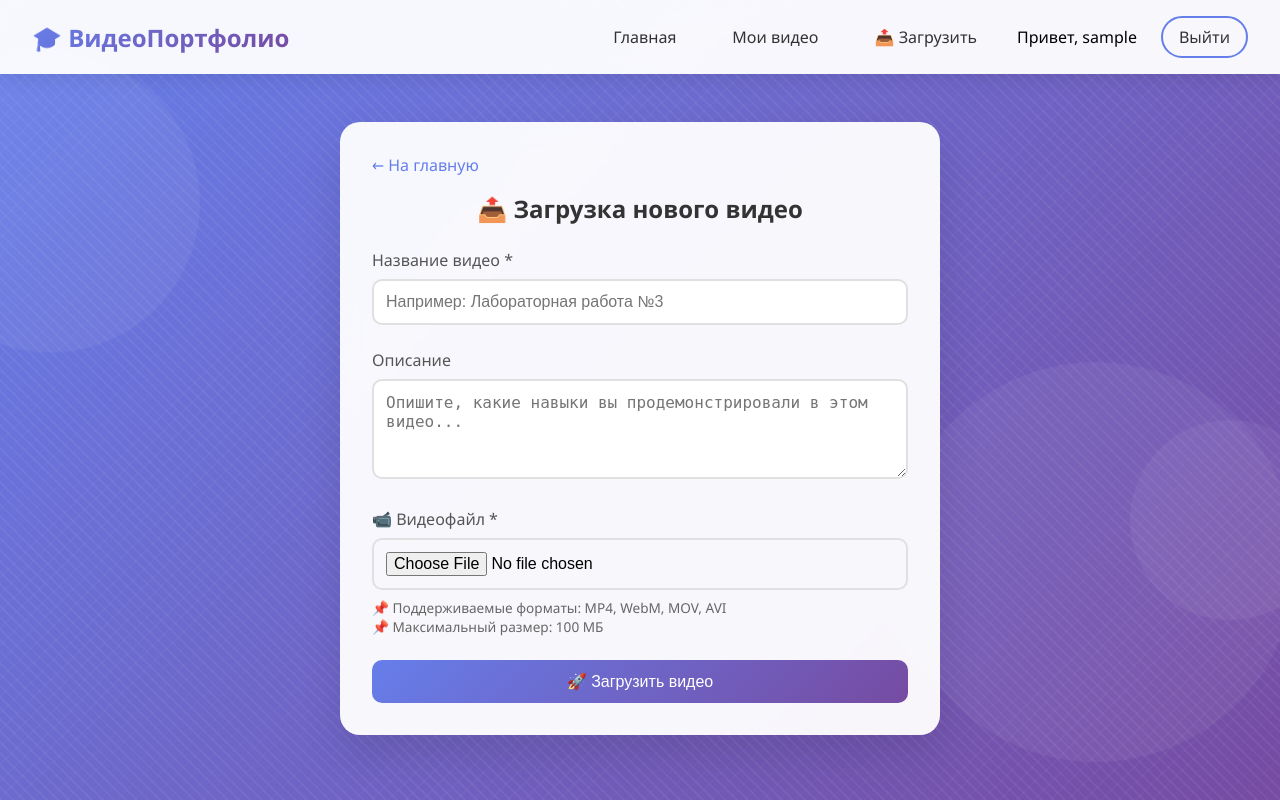
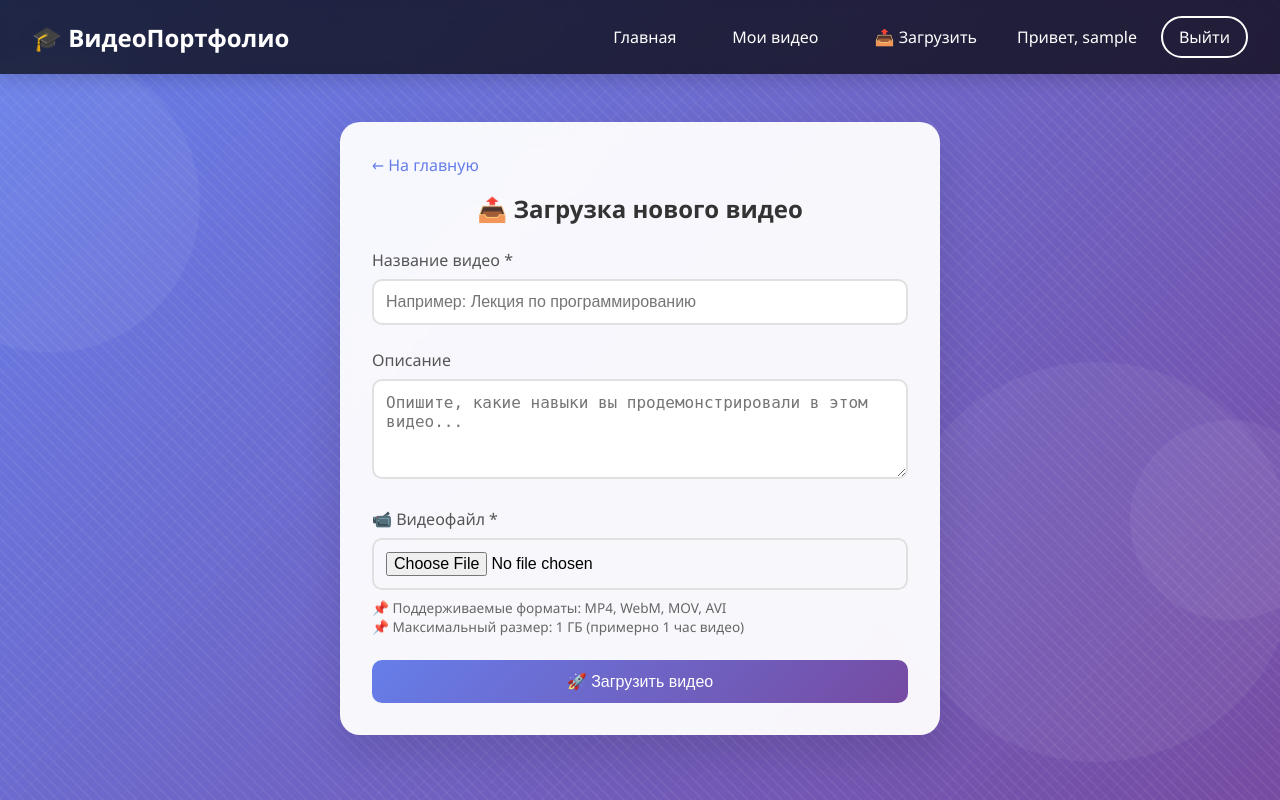
Before and after one commit to Boris-ux-bit/video-portfolio-diploma, a PHP site: page /upload.php in a window 1280 px wide. Run offline with PHP 8.4, Linux system fonts and the light colour scheme; the visitor is signed in with stand-in values (Sample User, id 1).

Commit message:
Update upload.php

```diff
--- a/video_portfolio/upload.php
+++ b/video_portfolio/upload.php
@@ -25,9 +25,9 @@ if ($_SERVER['REQUEST_METHOD'] == 'POST') {
         if (!in_array($ext, $allowed)) {
             $error = 'Разрешены только форматы: MP4, WebM, MOV, AVI';
         }
-        // Проверка размера файла (100 МБ)
-        elseif ($_FILES['video']['size'] > 100 * 1024 * 1024) {
-            $error = 'Файл не должен превышать 100 МБ';
+        // Проверка размера файла (1 ГБ = 1073741824 байт)
+        elseif ($_FILES['video']['size'] > 1073741824) {
+            $error = 'Файл не должен превышать 1 ГБ (примерно 1 час видео)';
         }
         else {
             // Создаем папку uploads, если её нет
@@ -109,9 +109,9 @@ if ($_SERVER['REQUEST_METHOD'] == 'POST') {
         }
 
         .navbar {
-            background: rgba(255,255,255,0.95);
+            background: rgba(0, 0, 0, 0.7);
             backdrop-filter: blur(10px);
-            box-shadow: 0 2px 20px rgba(0,0,0,0.1);
+            box-shadow: 0 2px 20px rgba(0,0,0,0.2);
             padding: 1rem 2rem;
             display: flex;
             justify-content: space-between;
@@ -124,9 +124,7 @@ if ($_SERVER['REQUEST_METHOD'] == 'POST') {
         .logo {
             font-size: 1.5rem;
             font-weight: bold;
-            background: linear-gradient(135deg, #667eea, #764ba2);
-            -webkit-background-clip: text;
-            -webkit-text-fill-color: transparent;
+            color: white;
         }
 
         .nav-links {
@@ -138,16 +136,20 @@ if ($_SERVER['REQUEST_METHOD'] == 'POST') {
 
         .nav-links a {
             text-decoration: none;
-            color: #333;
+            color: white;
             transition: all 0.3s;
             padding: 0.5rem 1rem;
             border-radius: 25px;
         }
 
         .nav-links a:hover {
-            color: #667eea;
-            background: rgba(102,126,234,0.1);
+            color: white;
+            background: rgba(255,255,255,0.2);
             transform: translateY(-2px);
+        }
+
+        .nav-links span {
+            color: white;
         }
 
         .btn {
@@ -161,14 +163,14 @@ if ($_SERVER['REQUEST_METHOD'] == 'POST') {
         }
 
         .btn-outline {
-            border: 2px solid #667eea;
-            color: #667eea;
+            border: 2px solid white;
+            color: white;
             background: transparent;
         }
 
         .btn-outline:hover {
-            background: #667eea;
-            color: white;
+            background: white;
+            color: #333;
             transform: translateY(-2px);
         }
 
@@ -275,7 +277,6 @@ if ($_SERVER['REQUEST_METHOD'] == 'POST') {
     </style>
 </head>
 <body>
-    <!-- Анимированные круги на фоне -->
     <div class="bg-circle" style="width: 300px; height: 300px; top: 10%; left: -100px; animation-duration: 25s;"></div>
     <div class="bg-circle" style="width: 200px; height: 200px; bottom: 20%; right: -50px; animation-duration: 30s;"></div>
     <div class="bg-circle" style="width: 400px; height: 400px; top: 50%; left: 70%; animation-duration: 20s;"></div>
@@ -307,7 +308,7 @@ if ($_SERVER['REQUEST_METHOD'] == 'POST') {
         <form method="POST" enctype="multipart/form-data">
             <div class="form-group">
                 <label>Название видео *</label>
-                <input type="text" name="title" value="<?= htmlspecialchars($title ?? '') ?>" required placeholder="Например: Лабораторная работа №3">
+                <input type="text" name="title" value="<?= htmlspecialchars($title ?? '') ?>" required placeholder="Например: Лекция по программированию">
             </div>
 
             <div class="form-group">
@@ -320,7 +321,7 @@ if ($_SERVER['REQUEST_METHOD'] == 'POST') {
                 <input type="file" name="video" accept=".mp4,.webm,.mov,.avi" required>
                 <div class="info">
                     📌 Поддерживаемые форматы: MP4, WebM, MOV, AVI<br>
-                    📌 Максимальный размер: 100 МБ
+                    📌 Максимальный размер: 1 ГБ (примерно 1 час видео)
                 </div>
             </div>
 
```
